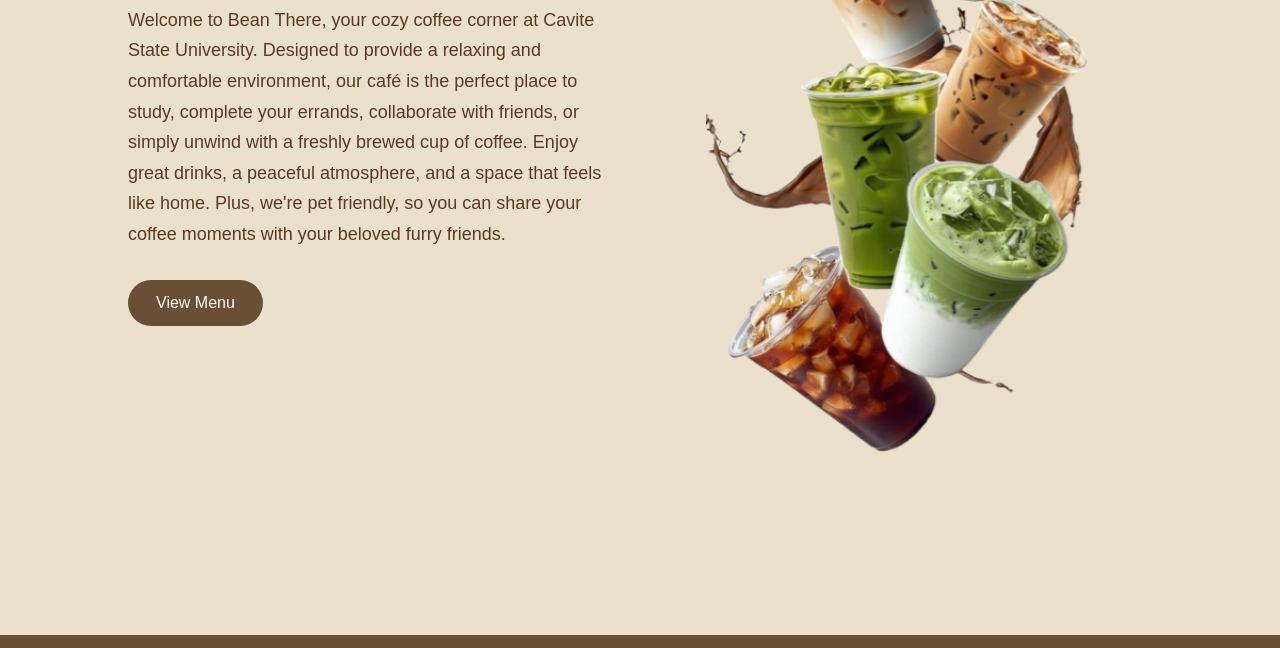
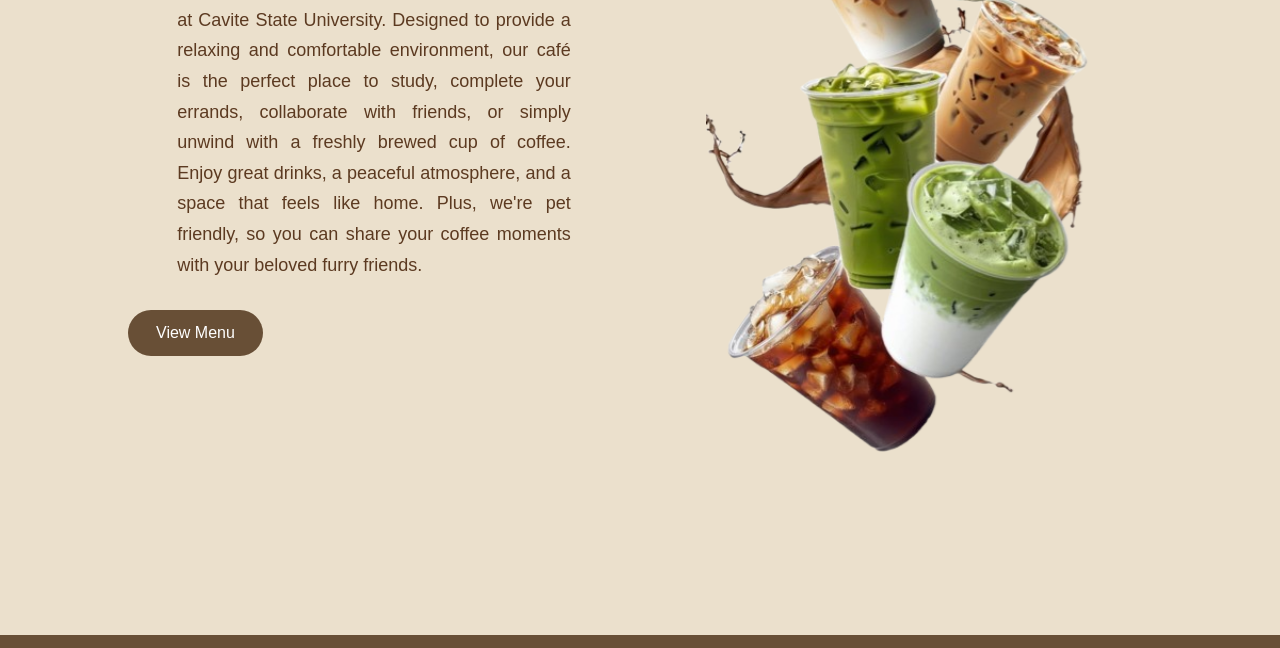
Before and after one commit to beantherecvsu-design/bean-There, a plain HTML site: page index.html in a window 1280 px wide. Shown: the part 365-1013 px from the top of the page. Drawn offline with Linux system fonts and the light colour scheme; a web font is replaced by a local one.

Commit message:
Update index.html

```diff
--- a/index.html
+++ b/index.html
@@ -34,7 +34,7 @@
     <div class="kopi-text">
         <h1>WELCOME</h1>
 
-        <p>Welcome to Bean There, your cozy coffee corner at Cavite State University. Designed to provide a relaxing and comfortable environment, our café is the perfect place to study, complete your errands, collaborate with friends, or simply unwind with a freshly brewed cup of coffee. Enjoy great drinks, a peaceful atmosphere, and a space that feels like home. Plus, we're pet friendly, so you can share your coffee moments with your beloved furry friends.
+       <p class="welcome-text">Welcome to Bean There, your cozy coffee corner at Cavite State University. Designed to provide a relaxing and comfortable environment, our café is the perfect place to study, complete your errands, collaborate with friends, or simply unwind with a freshly brewed cup of coffee. Enjoy great drinks, a peaceful atmosphere, and a space that feels like home. Plus, we're pet friendly, so you can share your coffee moments with your beloved furry friends.
         </p>
 
         <a href="Menu.html" class="kopi-btn">View Menu</a>
```
